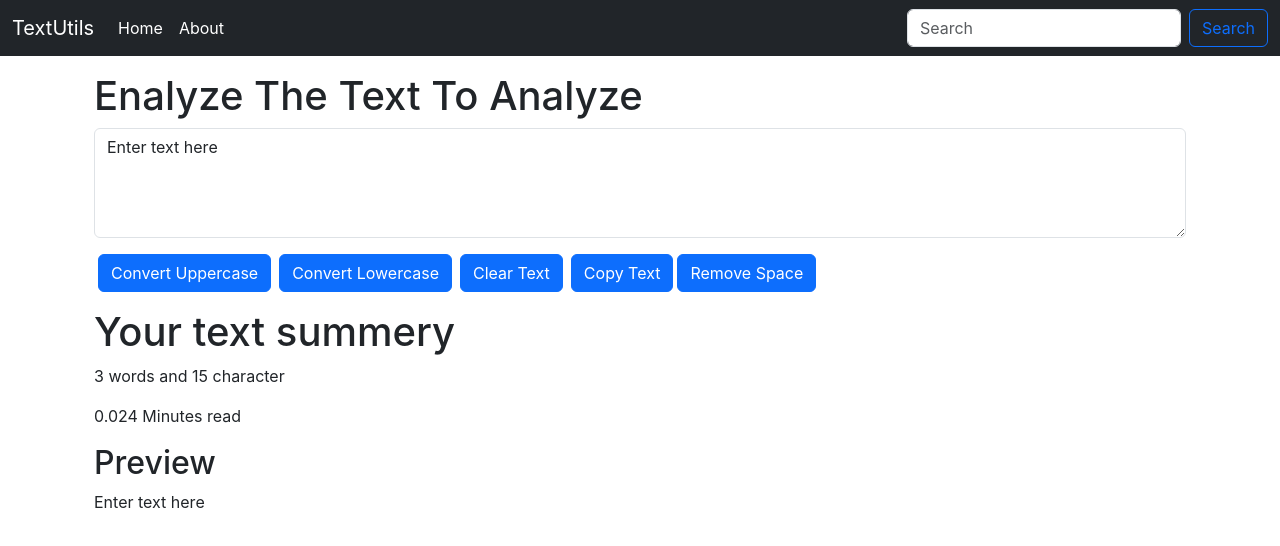
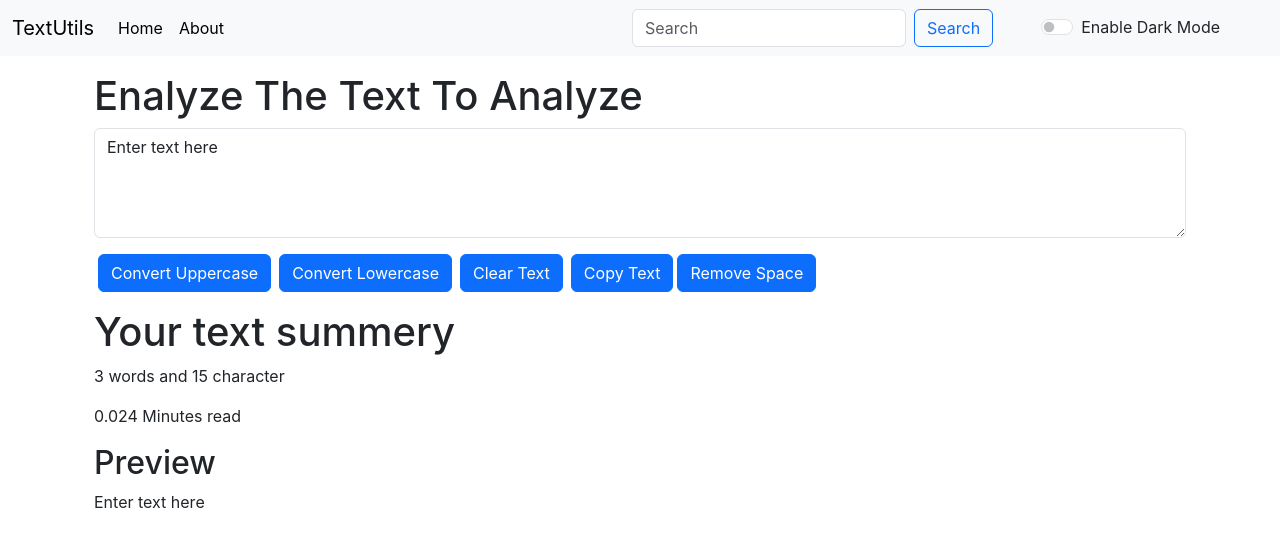
Before and after one commit to faiaz-bot/project0, a React (Create React App) app: page / in a window 1280 px wide. Shown: the top 546 px of the page. Built offline with nearby package versions, Linux system fonts and the light colour scheme.

Commit message:
add togle dark mode

```diff
--- a/src/App.js
+++ b/src/App.js
@@ -2,11 +2,21 @@
 import Navbar from "./components/Navbar";
 import About from "./components/About";
 import TextForm from "./components/TextForm";
+import {useState} from "react";
 
 function App() {
+    const [mode, setMode] = useState('light')
+    const toggleMode = ()=>{
+        if(mode === 'dark'){
+            setMode('light')
+        }
+        else {
+            setMode('dark')
+        }
+    }
   return (
       <>
-         <Navbar title="TextUtils" about="About" home="Home"/>
+         <Navbar title="TextUtils" about="About" home="Home" mode={mode} toggleMode={toggleMode}/>
           <div className="container my-3" >
               <TextForm heading="Enalyze The Text To Analyze"/>
           </div>
--- a/src/components/Navbar.js
+++ b/src/components/Navbar.js
@@ -2,7 +2,7 @@
 import PropTypes from "prop-types";
 export default function Navbar (props){
     return(
-        <nav className="navbar navbar-expand-lg navbar-dark bg-dark">
+        <nav className={`navbar navbar-expand-lg navbar-${props.mode} bg-${props.mode}`}>
             <div className="container-fluid">
                 <a className="navbar-brand" href="/">{props.title}</a>
                 <button className="navbar-toggler" type="button" data-bs-toggle="collapse"
@@ -20,9 +20,15 @@
                         </li>
                     </ul>
                         <form className="d-flex" role="search">
-                        <input className="form-control me-2" type="search" placeholder="Search" aria-label="Search"/>
+                           <input className="form-control me-2" type="search" placeholder="Search" aria-label="Search"/>
                             <button className="btn btn-outline-primary" type="submit">Search</button>
-                    </form>
+                        </form>
+                    <div className={`form-check form-switch text-${props.mode === 'light'?'dark':'light'} mx-5`}>
+                        <label className="form-check-label" htmlFor="checkSwitch">Enable Dark Mode</label>
+                        <input className="form-check-input" onClick={props.toggleMode} type="checkbox" role="switch" id="checkSwitch"/>
+
+                    </div>
+
                 </div>
             </div>
         </nav>
```
